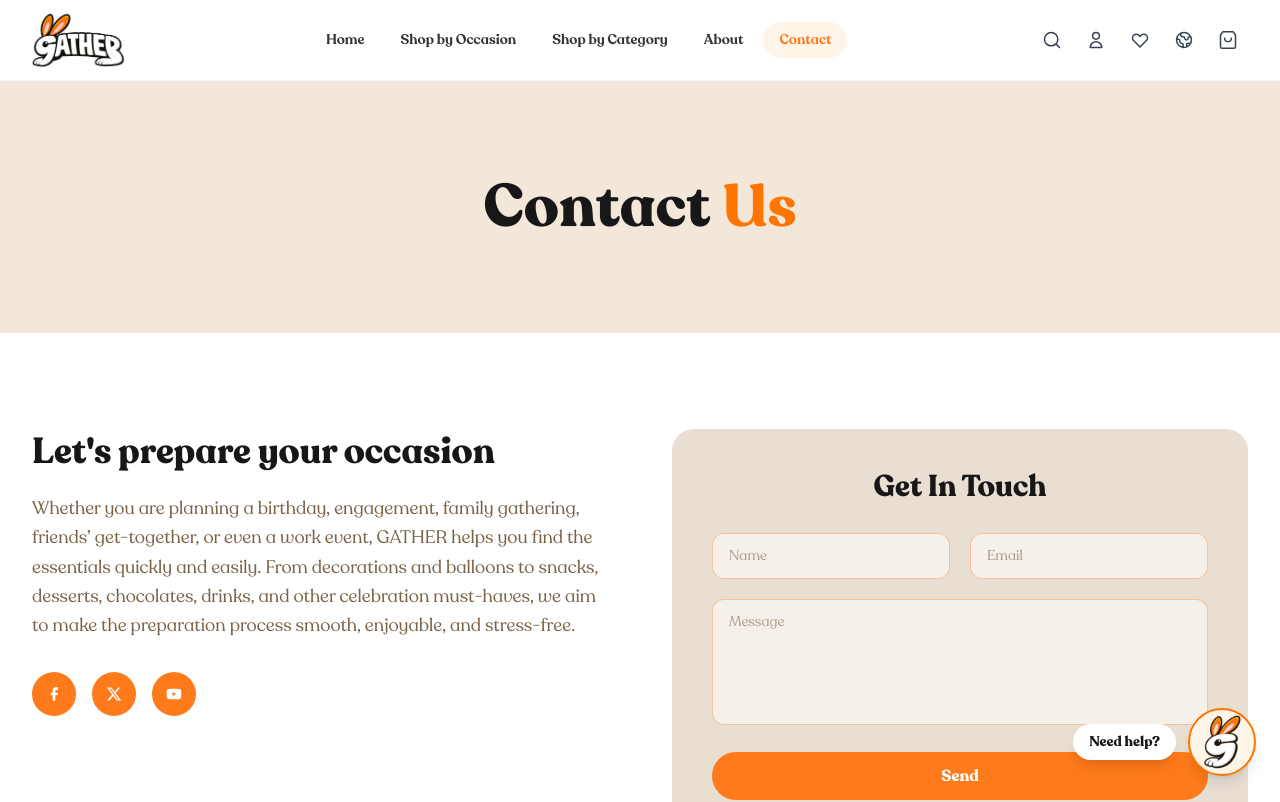
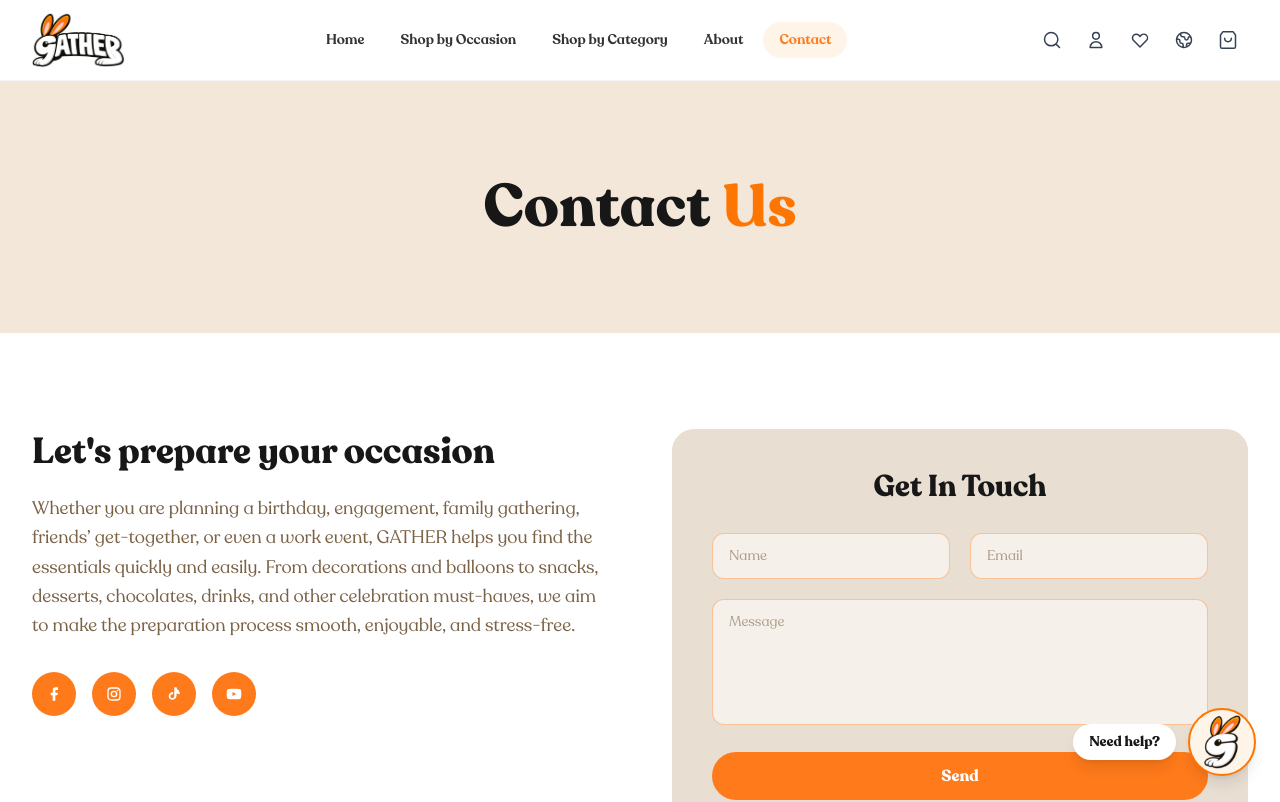
Before and after one commit to Word-of-Mouth-Marketing-agency/gather, a Next.js app: page /contact in a window 1280 px wide. Shown: the top 802 px of the page. Built offline with nearby package versions, Linux system fonts and the light colour scheme.

Commit message:
match contact social icons to footer: facebook, instagram, tiktok, youtube

```diff
--- a/src/components/sections/ContactInfo.tsx
+++ b/src/components/sections/ContactInfo.tsx
@@ -9,11 +9,20 @@ const socialLinks = [
     ),
   },
   {
-    href: 'https://x.com',
-    label: 'X / Twitter',
+    href: 'https://instagram.com',
+    label: 'Instagram',
     icon: (
       <svg viewBox="0 0 24 24" fill="currentColor" className="w-4 h-4">
-        <path d="M18.244 2.25h3.308l-7.227 8.26 8.502 11.24H16.17l-5.214-6.817L4.99 21.75H1.68l7.73-8.835L1.254 2.25H8.08l4.713 6.231zm-1.161 17.52h1.833L7.084 4.126H5.117z" />
+        <path d="M7.8 2h8.4C19.4 2 22 4.6 22 7.8v8.4a5.8 5.8 0 0 1-5.8 5.8H7.8C4.6 22 2 19.4 2 16.2V7.8A5.8 5.8 0 0 1 7.8 2m-.2 2A3.6 3.6 0 0 0 4 7.6v8.8C4 18.39 5.61 20 7.6 20h8.8a3.6 3.6 0 0 0 3.6-3.6V7.6C20 5.61 18.39 4 16.4 4H7.6m9.65 1.5a1.25 1.25 0 0 1 0 2.5 1.25 1.25 0 0 1 0-2.5M12 7a5 5 0 1 1 0 10 5 5 0 0 1 0-10m0 2a3 3 0 1 0 0 6 3 3 0 0 0 0-6z" />
+      </svg>
+    ),
+  },
+  {
+    href: 'https://tiktok.com',
+    label: 'TikTok',
+    icon: (
+      <svg viewBox="0 0 24 24" fill="currentColor" className="w-4 h-4">
+        <path d="M19.59 6.69a4.83 4.83 0 0 1-3.77-4.25V2h-3.45v13.67a2.89 2.89 0 0 1-2.88 2.52 2.89 2.89 0 0 1 0-5.78 2.9 2.9 0 0 1 1.2.26V9.03a6.33 6.33 0 0 0-.33-.06 6.33 6.33 0 0 0-5.49 9.32 6.33 6.33 0 0 0 11.04-3.79V10.9a8.2 8.2 0 0 0 4.68 1.56v-3.4a4.84 4.84 0 0 1-1.2-.37z" />
       </svg>
     ),
   },
```
